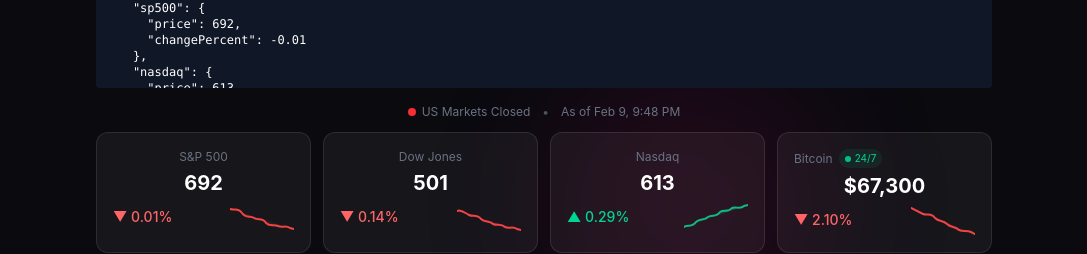
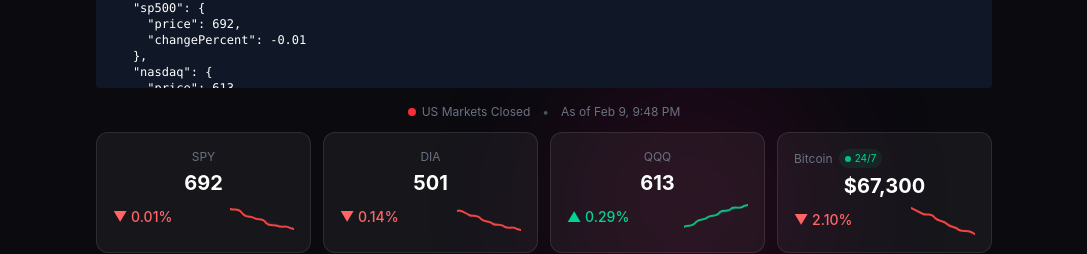
Before and after one commit to sjadams2316/maven, a Next.js app in the folder maven/apps/dashboard/: page / in a window 1280 px wide. Shown: the part 777-1031 px from the top of the page, without its empty margins (96-1183 px from the left). Built offline with nearby package versions, Linux system fonts and the light colour scheme; no server answers.

Commit message:
fix: Show ticker symbols (SPY, DIA, QQQ) instead of index names on landing page
L017: Always display actual ticker symbols, not index names
- Yahoo Finance shows tickers, so should we
- Users want to see what they can actually trade

```diff
--- a/maven/apps/dashboard/src/app/page.tsx
+++ b/maven/apps/dashboard/src/app/page.tsx
@@ -335,9 +335,9 @@
 
                 {/* Index Cards */}
                 <div className="grid grid-cols-2 sm:grid-cols-4 gap-2 sm:gap-3">
-                  {/* S&P 500 */}
+                  {/* SPY */}
                   <div className="bg-white/5 border border-white/10 rounded-xl p-3 sm:p-4 hover:bg-white/[0.07] transition group">
-                    <div className="text-xs text-gray-500 mb-1">S&P 500</div>
+                    <div className="text-xs text-gray-500 mb-1">SPY</div>
                     <div className="text-lg sm:text-xl font-bold text-white">
                       {marketData.indices?.sp500?.price?.toLocaleString(undefined, { maximumFractionDigits: 0 })}
                     </div>
@@ -373,9 +373,9 @@
                     </div>
                   </div>
 
-                  {/* Dow Jones */}
+                  {/* DIA */}
                   <div className="bg-white/5 border border-white/10 rounded-xl p-3 sm:p-4 hover:bg-white/[0.07] transition group">
-                    <div className="text-xs text-gray-500 mb-1">Dow Jones</div>
+                    <div className="text-xs text-gray-500 mb-1">DIA</div>
                     <div className="text-lg sm:text-xl font-bold text-white">
                       {marketData.indices?.dow?.price?.toLocaleString(undefined, { maximumFractionDigits: 0 })}
                     </div>
@@ -410,9 +410,9 @@
                     </div>
                   </div>
 
-                  {/* Nasdaq */}
+                  {/* QQQ */}
                   <div className="bg-white/5 border border-white/10 rounded-xl p-3 sm:p-4 hover:bg-white/[0.07] transition group">
-                    <div className="text-xs text-gray-500 mb-1">Nasdaq</div>
+                    <div className="text-xs text-gray-500 mb-1">QQQ</div>
                     <div className="text-lg sm:text-xl font-bold text-white">
                       {marketData.indices?.nasdaq?.price?.toLocaleString(undefined, { maximumFractionDigits: 0 })}
                     </div>
```
Also changed, not shown: 1 other file (tests, documents, lock files or other folders).
